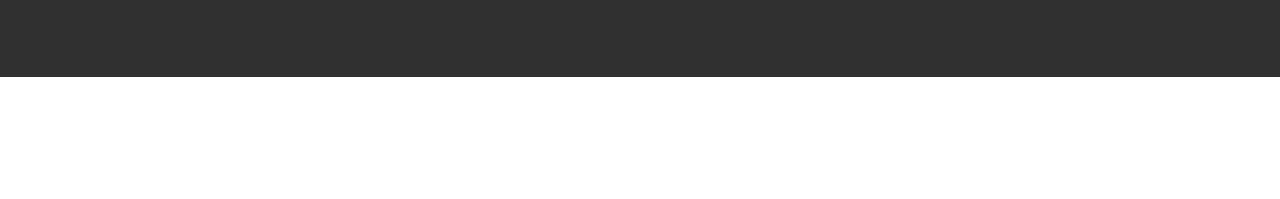
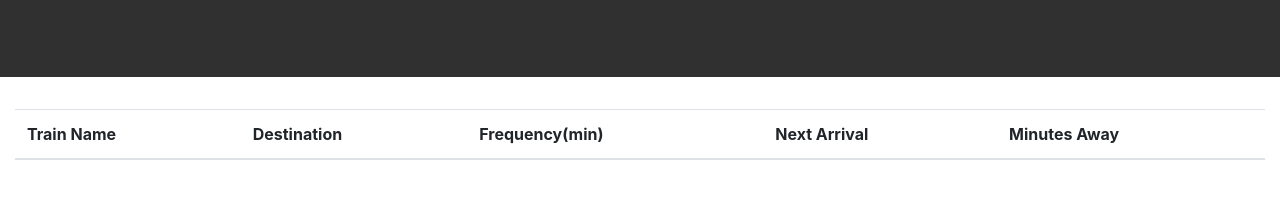
Before and after one commit to nguyenwinle/trainscheduler, a plain HTML site: page index.html in a window 1280 px wide. Shown: the part 183-382 px from the top of the page. Drawn offline with nearby package versions, Linux system fonts and the light colour scheme.

Commit message:
add table

```diff
--- a/index.html
+++ b/index.html
@@ -18,6 +18,24 @@
       </div>
     </div>
 
+    <div class="container-fluid">
+        <table class="table">
+            <thead>
+              <tr>
+                <th scope="col">Train Name</th>
+                <th scope="col">Destination</th>
+                <th scope="col">Frequency(min)</th>
+                <th scope="col">Next Arrival</th>
+                <th scope="col">Minutes Away</th>
+              </tr>
+            </thead>
+            <tbody>
+
+            </tbody>
+          </table>
+    </div>
+
+
 
 
 
```
